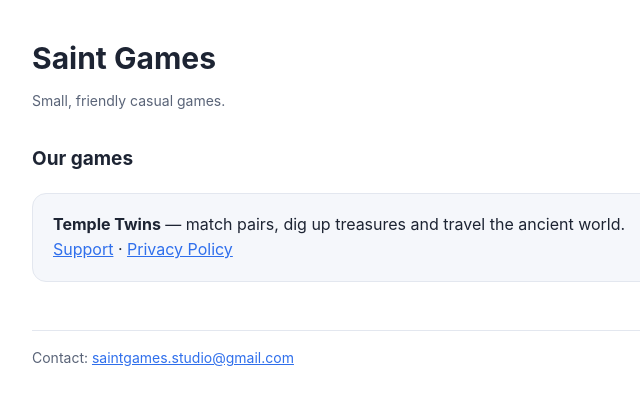
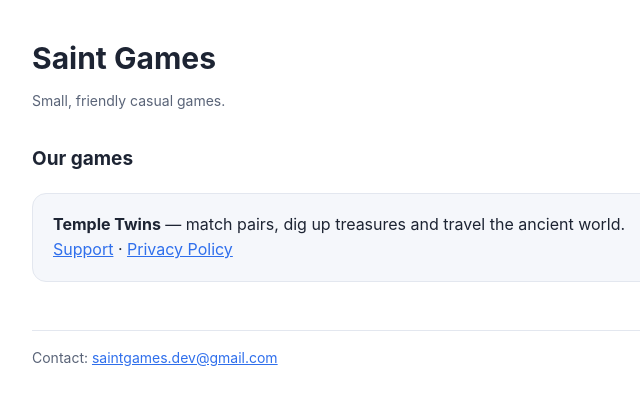
Before and after one commit to saintgamesdev/saintgamesdev.github.io, a plain HTML site: page index.html in a window 1280 px wide. Shown: the full height of the page, 268-908 px from the left. Drawn offline with Linux system fonts and the light colour scheme.

Commit message:
Update index.html

```diff
--- a/index.html
+++ b/index.html
@@ -19,7 +19,7 @@
     <a href="templetwins/support.html">Support</a> · <a href="templetwins/privacy.html">Privacy Policy</a>
   </div>
 
-  <footer>Contact: <a href="mailto:saintgames.studio@gmail.com">saintgames.studio@gmail.com</a></footer>
+  <footer>Contact: <a href="mailto:saintgames.dev@gmail.com">saintgames.dev@gmail.com</a></footer>
 </main>
 </body>
 </html>
```
